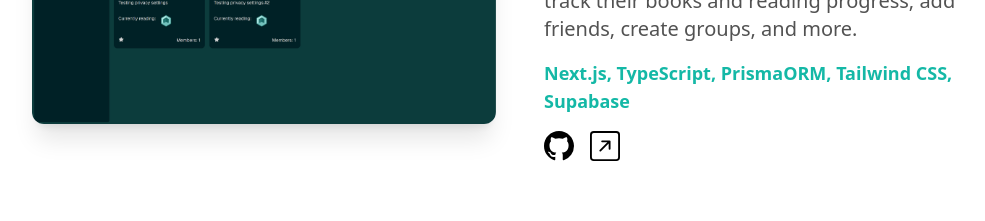
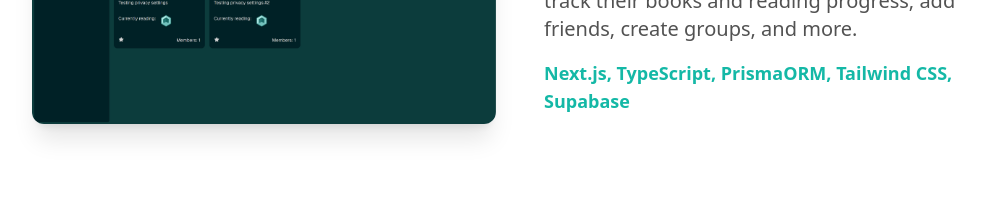
Before and after one commit to Lifguson/portfolio-nextjs, a Next.js app: page / in a window 1280 px wide. Shown: the part 1820-2041 px from the top of the page, without its empty margins (120-1105 px from the left). Built offline with nearby package versions, Linux system fonts and the light colour scheme.

Commit message:
Feat: added logic so that if there is no link to github or the site, it won't show the Link/icon for that

```diff
--- a/app/components/Projects.js
+++ b/app/components/Projects.js
@@ -89,18 +89,22 @@ const Projects = () => {
                       {project.techStack}
                     </p>
                     <div className="flex flex-row align-bottom space-x-4">
+                      {project.githubLink !== "" && (
                         <Link href={project.githubLink} target="_blank">
                           <BsGithub
                             size={30}
                             className="hover:-translate-y-1 transition-transform cursor-pointer"
                           />
                         </Link>
+                      )}
+                      {project.siteLink !== "" && (
                         <Link href={project.siteLink} target="_blank">
                           <BsArrowUpRightSquare
                             size={30}
                             className="hover:-translate-y-1 transition-transform cursor-pointer"
                           />
                         </Link>
+                      )}
                     </div>
                   </div>
                 </div>
```
Lines whose indentation alone changed are shown as unchanged.
